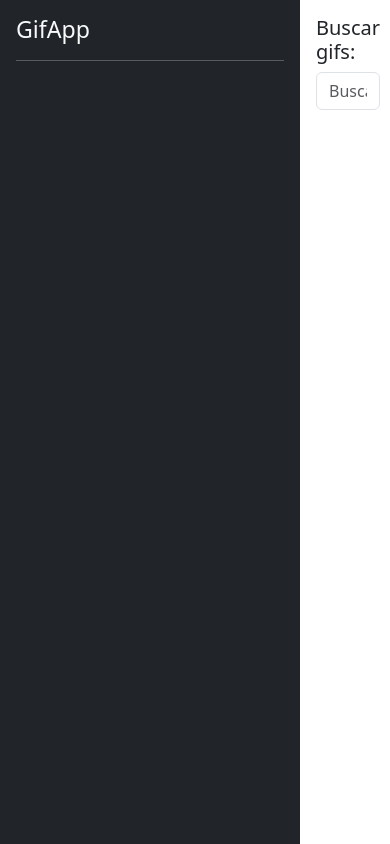
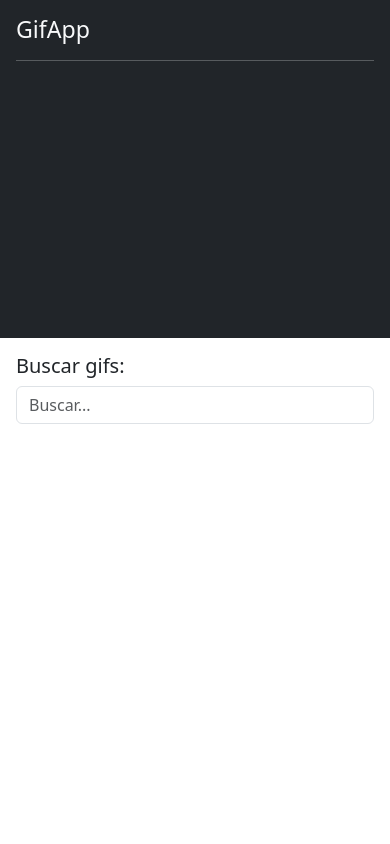
Before and after one commit to lluischess/angular_gifapp, an Angular app: page / in a window 390 px wide. Built offline with nearby package versions, Linux system fonts and the light colour scheme.

Commit message:
responsive

```diff
--- a/src/app/app.component.html
+++ b/src/app/app.component.html
@@ -1,4 +1,4 @@
-<div class="d-flex">
+<div class="d-sm-flex">
 
   <!-- Sidebar -->
   <shared-sidebar/>
--- a/src/app/shared/components/sidebar/sidebar.component.css
+++ b/src/app/shared/components/sidebar/sidebar.component.css
@@ -2,3 +2,11 @@
   width: 300px;
   height: 100vh;
 }
+
+@media screen and (max-width: 768px) {
+  #sidebar {
+    width: 100%;
+    height: 40vh;
+  }
+
+}
```
